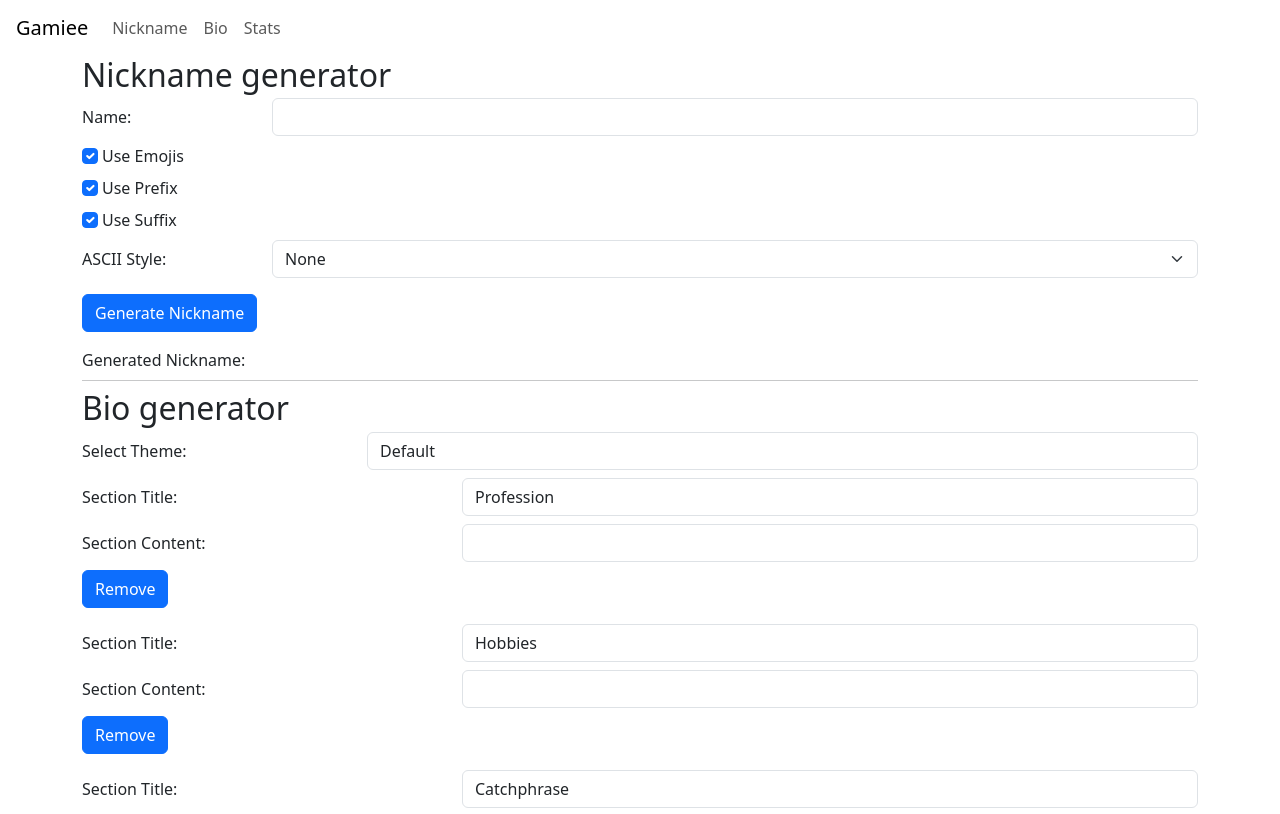
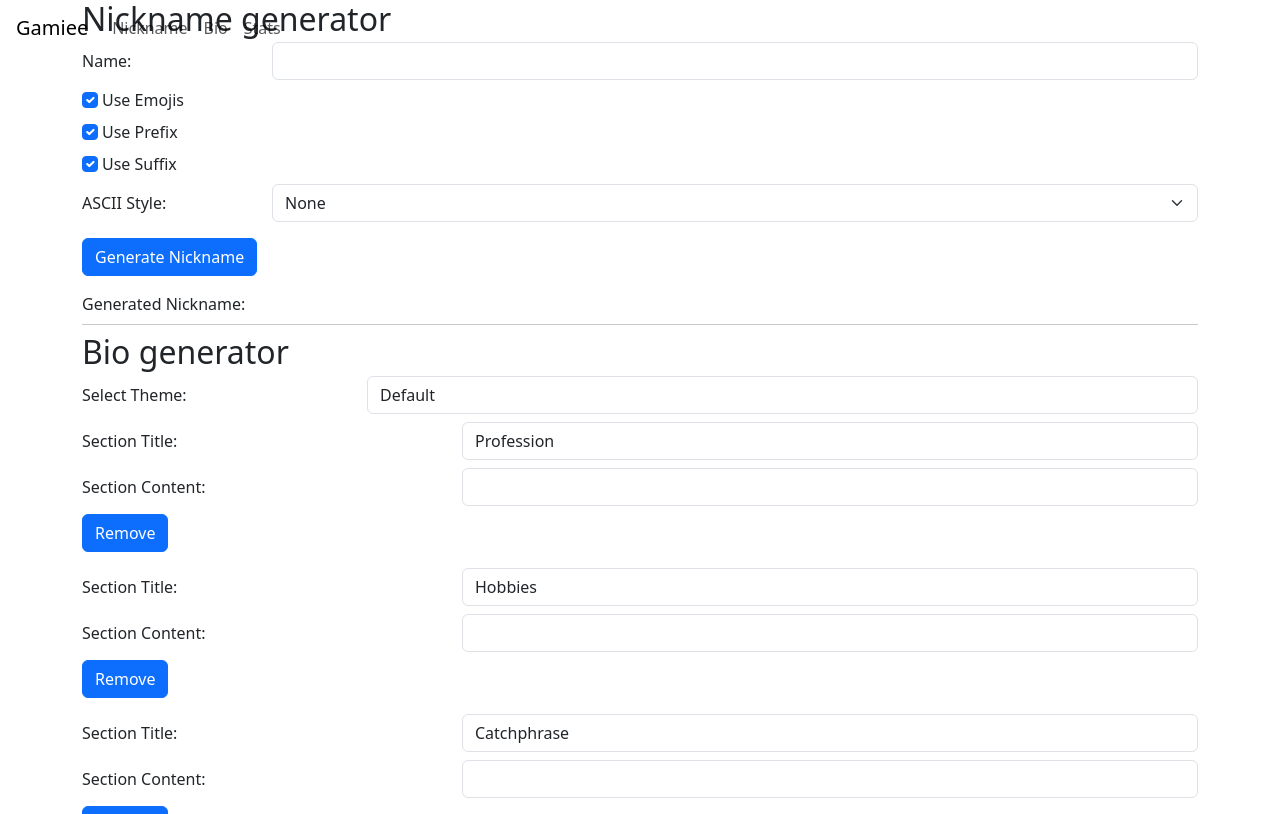
Before and after one commit to AlexYelisieiev/university-course-work, a React (Vite) app: page / in a window 1280 px wide. Shown: the top 814 px of the page. Built offline with nearby package versions, Linux system fonts and the light colour scheme.

Commit message:
Make navbar fixed

```diff
--- a/src/App.jsx
+++ b/src/App.jsx
@@ -6,7 +6,7 @@ import AchievementSection from './components/AchievementSection';
 const App = () => {
 	return (
 		<div>
-			<nav className="navbar navbar-expand-sm px-1">
+			<nav className="navbar navbar-expand-sm px-1 fixed-top">
 				<div className="container-fluid">
 					<a href="/" className="navbar-brand">Gamiee</a>
 					<button className="navbar-toggler" data-bs-toggle="collapse" data-bs-target="#navbarContent">
```
